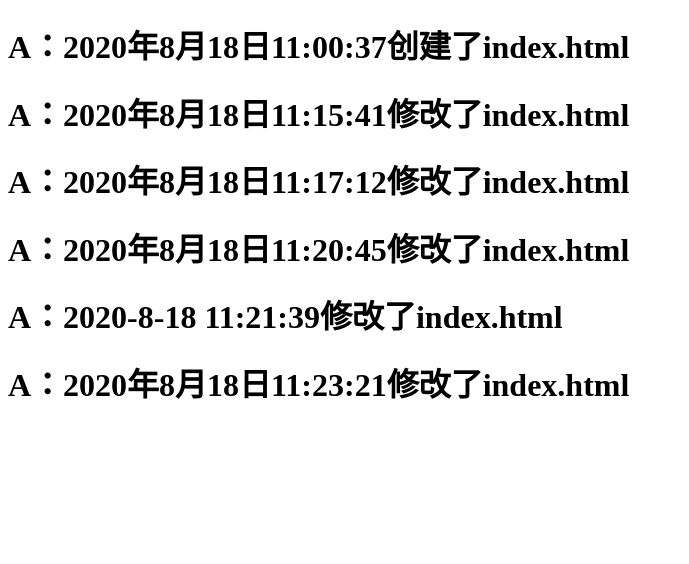
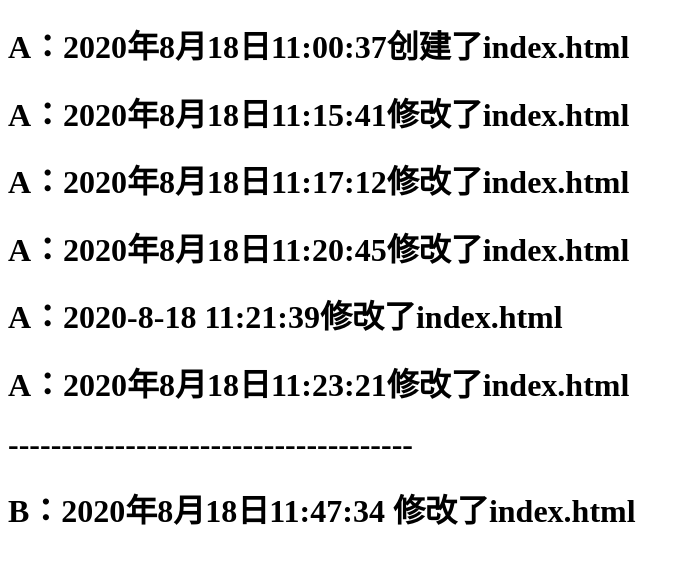
Before and after one commit to SR1918ONOE/code_demo, a plain HTML site: page index.html in a window 1280 px wide. Shown: the whole page, without its empty margins (0-689 px from the left). Drawn offline with Linux system fonts and the light colour scheme.

Commit message:
B的第一次提交

```diff
--- a/index.html
+++ b/index.html
@@ -12,5 +12,7 @@
     <h1>A：2020年8月18日11:20:45修改了index.html</h1>
     <h1>A：2020-8-18 11:21:39修改了index.html</h1>
     <h1>A：2020年8月18日11:23:21修改了index.html</h1>
+    <h1>--------------------------------------</h1>
+    <h1>B：2020年8月18日11:47:34 修改了index.html</h1>
 </body>
 </html>
```
